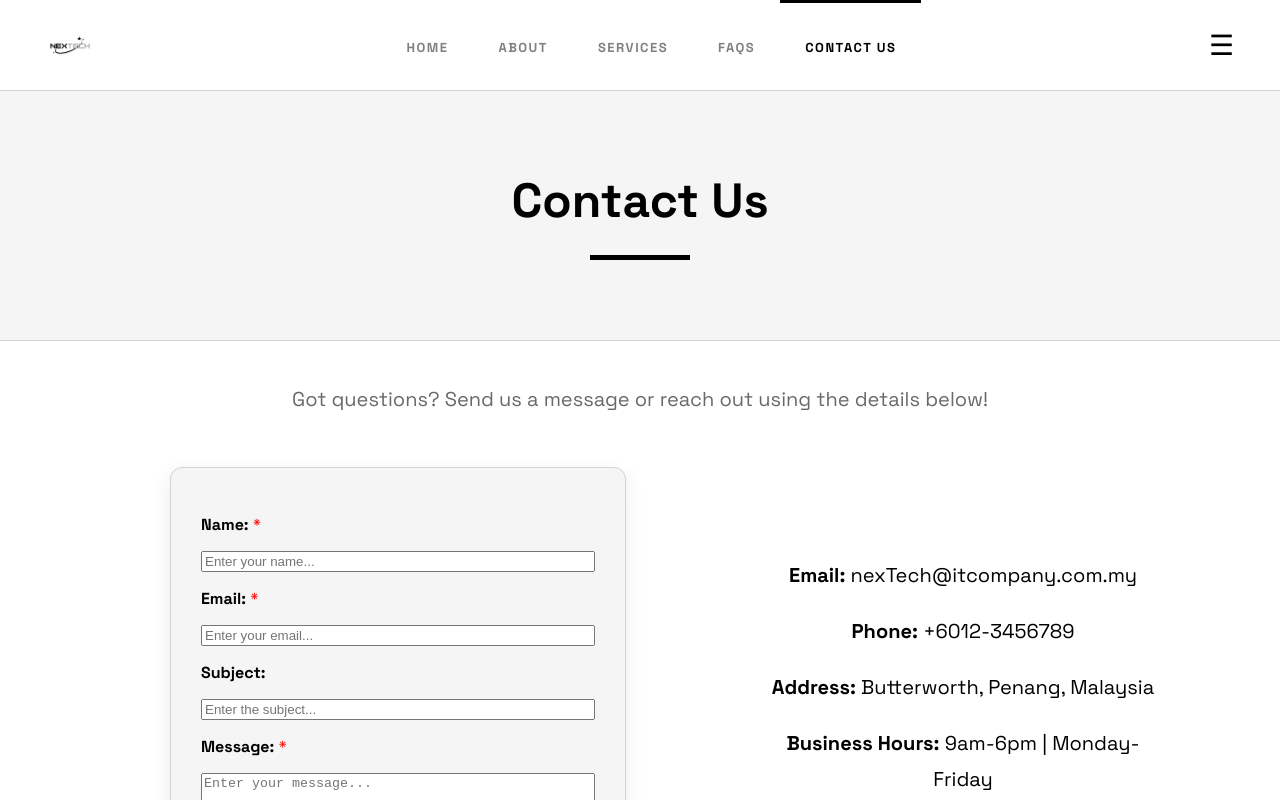
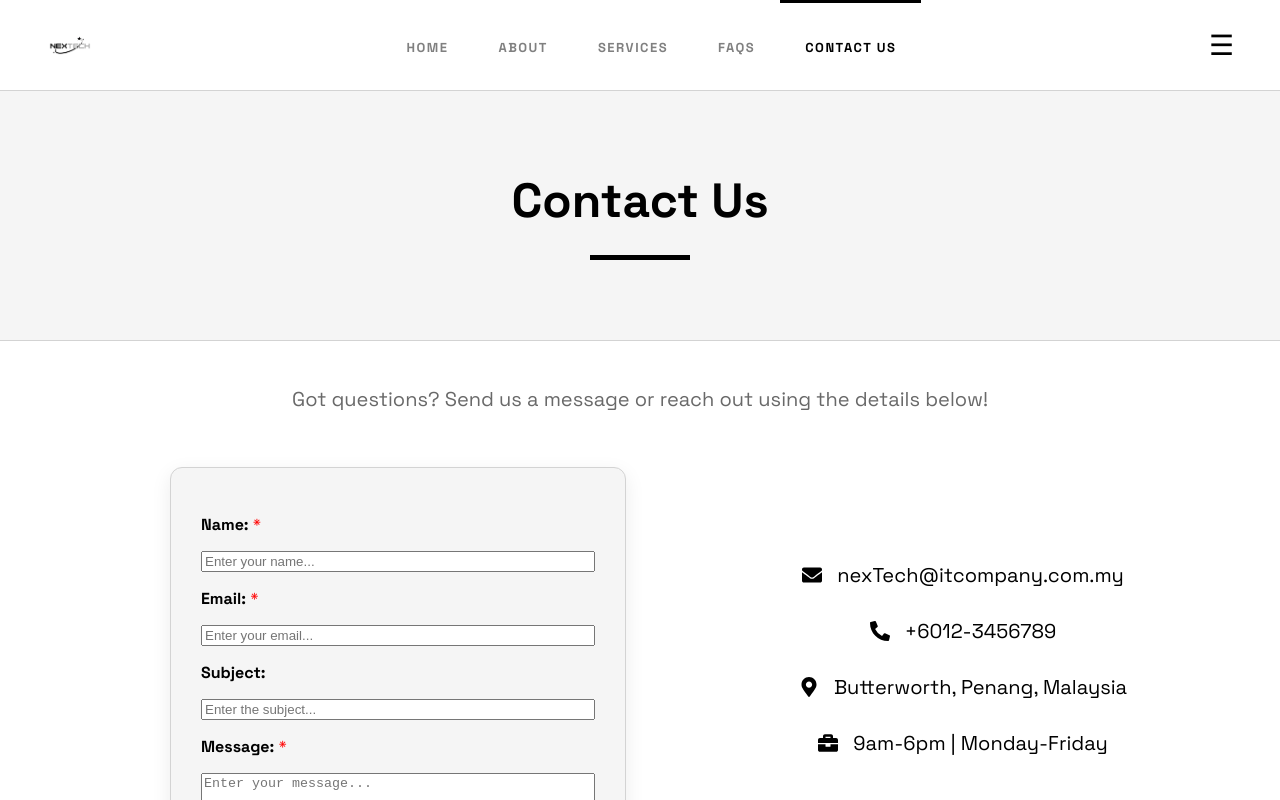
Before and after one commit to nrlshafina199/nextech-it-consulting, a React (Vite) app: page /contact in a window 1280 px wide. Shown: the top 800 px of the page. Built offline with nearby package versions, Linux system fonts and the light colour scheme.

Commit message:
Contact Us Page

```diff
--- a/package.json
+++ b/package.json
@@ -12,6 +12,7 @@
   "dependencies": {
     "react": "^19.2.0",
     "react-dom": "^19.2.0",
+    "react-icons": "^5.5.0",
     "react-router-dom": "^7.11.0"
   },
   "devDependencies": {
--- a/src/components/Contact.jsx
+++ b/src/components/Contact.jsx
@@ -1,5 +1,7 @@
 import React from 'react';
 import { useState } from 'react';
+import { FaEnvelope, FaPhoneAlt, FaMapMarkerAlt, FaBriefcase } from "react-icons/fa";
+
 
 export default function Contact() {
 
@@ -153,10 +155,22 @@ export default function Contact() {
 
                 {/* Company Info*/}
                 <div style={styles.companyInfo}>
-                    <p><strong>Email:</strong> nexTech@itcompany.com.my</p>
-                    <p><strong>Phone:</strong> +6012-3456789</p>
-                    <p><strong>Address:</strong> Butterworth, Penang, Malaysia</p>
-                    <p><strong>Business Hours:</strong> 9am-6pm | Monday-Friday</p>
+                    <p style={{ display: 'flex', alignItems: 'center', justifyContent: 'center', gap: '15px' }}>
+                        <FaEnvelope color="black" />
+                        nexTech@itcompany.com.my
+                    </p>
+                    <p style={{ display: 'flex', alignItems: 'center', justifyContent: 'center', gap: '15px' }}>
+                        <FaPhoneAlt color="black" />
+                        +6012-3456789
+                    </p>
+                    <p style={{ display: 'flex', alignItems: 'center', justifyContent: 'center', gap: '15px' }}>
+                        <FaMapMarkerAlt color="black" />
+                        Butterworth, Penang, Malaysia
+                    </p>
+                    <p style={{ display: 'flex', alignItems: 'center', justifyContent: 'center', gap: '15px' }}>
+                        <FaBriefcase color="black" />
+                        9am-6pm | Monday-Friday
+                    </p>
                 </div>
             </div>
 
```
Also changed, not shown: 1 other file (tests, documents, lock files or other folders).
